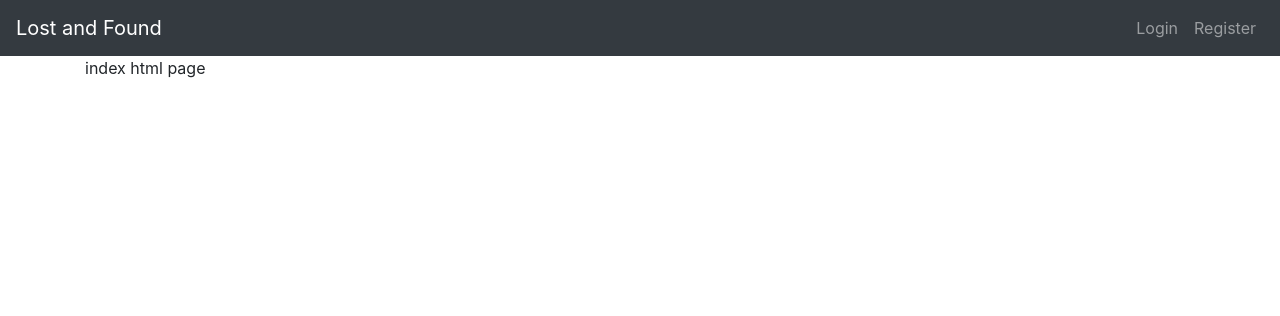
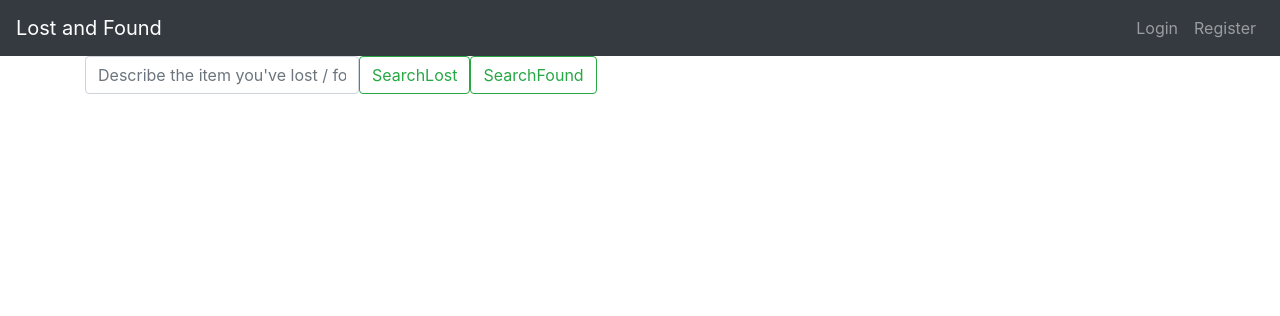
Before and after one commit to Aurathic/cmsc388j_final_project, a Flask app: page / in a window 1280 px wide. Shown: the top 316 px of the page. Run offline with Flask 2, Linux system fonts and the light colour scheme; some libraries are stand-ins or nearby versions.

Commit message:
Add "functional" index page

```diff
--- a/flask_app/config.py
+++ b/flask_app/config.py
@@ -2,7 +2,7 @@
 SECRET_KEY = b'\x020;yr\x91\x11\xbe"\x9d\xc1\x14\x91\xadf\xec'
 
 # Usual connection
-#MONGODB_HOST = "mongodb://localhost:27017/final_project"
+MONGODB_HOST = "mongodb://localhost:27017/final_project"
 
 # For Jessica WSL environment
-MONGODB_HOST = "mongodb://172.20.69.134:27017/final_project"
+#MONGODB_HOST = "mongodb://172.20.69.134:27017/final_project"
--- a/flask_app/forms.py
+++ b/flask_app/forms.py
@@ -18,10 +18,11 @@ from .models import User
 
 
 class SearchForm(FlaskForm):
-    search_query = StringField(
-        "Query", validators=[InputRequired(), Length(min=1, max=100)]
+    item_description = StringField(
+        "ItemDescription", validators=[InputRequired(), Length(min=1, max=100)]
     )
-    submit = SubmitField("Search")
+    search_lost = SubmitField("SearchLost")
+    search_found = SubmitField("SearchFound")
 
 
 class LostItemForm(FlaskForm):
--- a/flask_app/posts/routes.py
+++ b/flask_app/posts/routes.py
@@ -8,18 +8,18 @@ from flask_login import (
 )
 
 from ..models import User, LostItem, FoundItem
-#from ..forms import
+from ..forms import SearchForm
 
 posts = Blueprint('posts', __name__)
 
 @posts.route("/", methods=["GET", "POST"])
 def index():
-    #form = SearchForm()
+    form = SearchForm()
 
     #if form.validate_on_submit():
     #    return redirect(url_for("movies.query_results", query=form.search_query.data))
 
-    return render_template("index.html")
+    return render_template("index.html",form=form)
 
 @posts.route("/found_items", methods=["GET", "POST"])
 def found_item():
--- a/flask_app/templates/index.html
+++ b/flask_app/templates/index.html
@@ -1,6 +1,42 @@
 {% extends "header.html" %}
+
+<p> index html page</p>
 {% block content %}
 
-<p> index html page</p>
+<div class="row">
+    <div class="col">
+        <!-- SearchForm -->
+        <form action="/" class="form-inline my-2 my-lg-0" method="POST">
+            {% with messages = get_flashed_messages() %}
+            {% if messages %}
+            {% for message in messages %}
+            <div class="alert alert-info">
+                {{ message }}
+            </div>
+            {% endfor %}
+            {% endif %}
+            {% endwith %}
+
+            {{ form.csrf_token }}
+            {{ form.item_description(class="form-control", placeholder="Describe the item you've lost / found") }}
+
+            {% if form.item_description.errors %}
+            <div class="alert alert-warning" role="alert">
+                {% for error in form.item_description.errors %}
+                <span>{{ error }}</span>
+                {% endfor %}
+            </div>
+            {% endif %}
+
+            {{ form.search_lost(class="btn btn-outline-success") }}
+            {{ form.search_found(class="btn btn-outline-success") }}
+        </form>
+    </div>
+    <!--
+    <div class="col">
+        <h2>Please use the search bar to search for movies! Then you can review them </h2>
+    </div>
+    -->
+</div>
 
 {% endblock %}
```
Also changed, not shown: flask_app/__init__.py (+7 -3 lines), flask_app/templates/found_item.html (+1 -1 lines), flask_app/templates/lost_item.html (+1 -1 lines), 1 other file.
